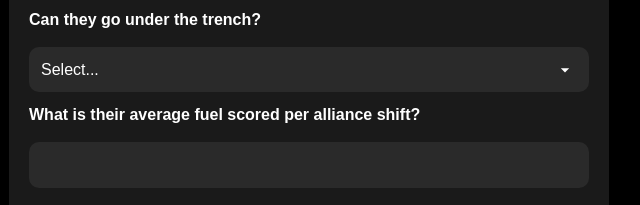
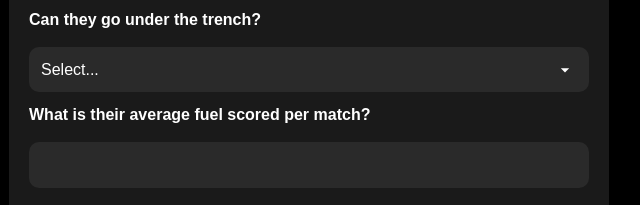
Before and after one commit to catya1991-2026/CyberCatsScout, a plain HTML site: page pit.html in a window 1280 px wide. Shown: the part 2228-2433 px from the top of the page, 331-971 px from the left. Drawn offline with Linux system fonts and the light colour scheme.

Commit message:
Update pit.html

```diff
--- a/pit.html
+++ b/pit.html
@@ -288,7 +288,7 @@
         <option value="no">No</option>
       </select>
 
-      <label class="form-label">What is their average fuel scored per alliance shift?</label>
+      <label class="form-label">What is their average fuel scored per match?</label>
       <input class="form-input" type="text" id="avg_fuel">
 
       <hr class="section-divider">
```
